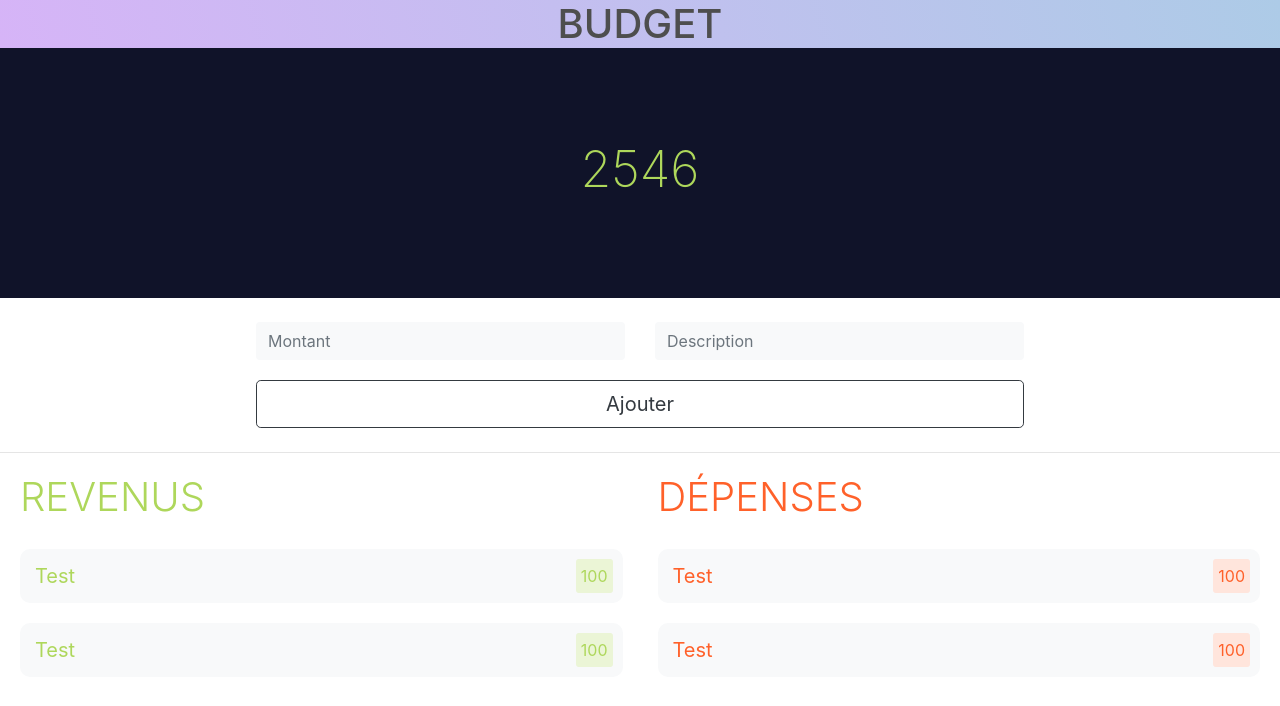
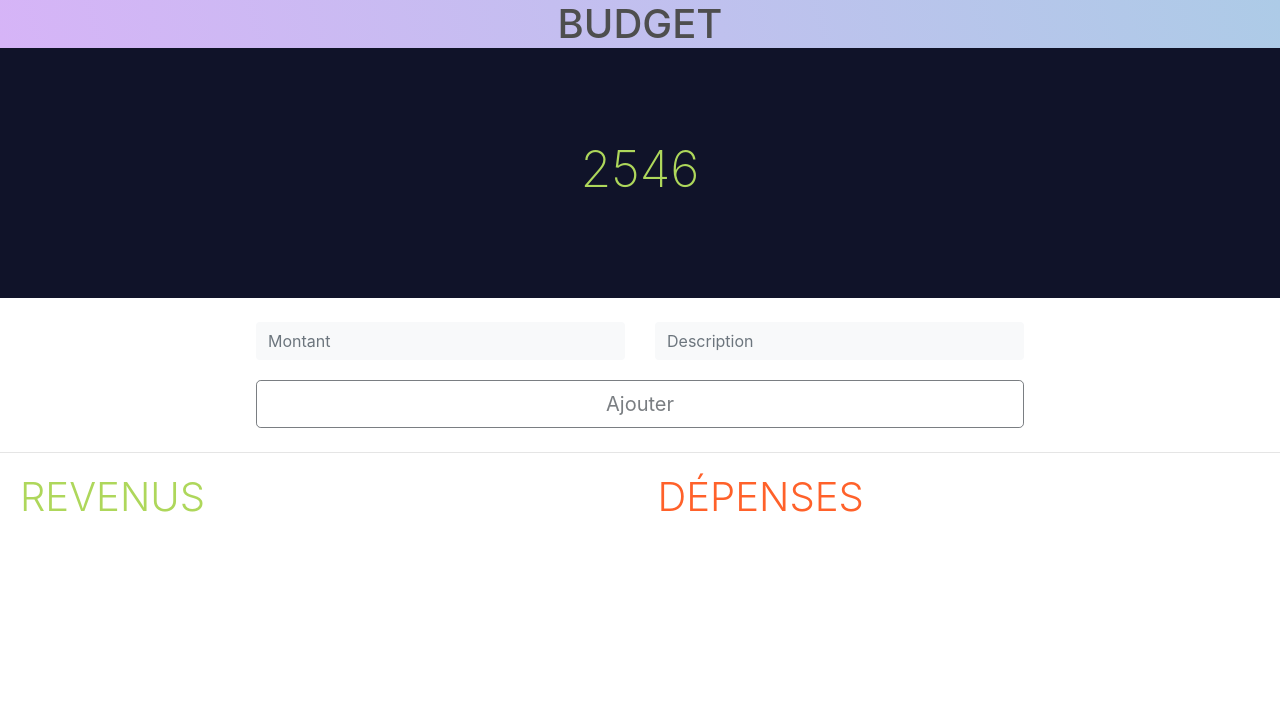
Before and after one commit to philippe-jonathan/budgetCalculator, an Angular app: page / in a window 1280 px wide. Shown: the top 706 px of the page. Built offline with nearby package versions, Linux system fonts and the light colour scheme.

Commit message:
deleting cards finished

```diff
--- a/src/app/add-item-form/add-item-form.component.html
+++ b/src/app/add-item-form/add-item-form.component.html
@@ -2,15 +2,15 @@
 
     <div class="row">
         <div class="col">
-            <input type="number" class="form-control bg-light border-0" placeholder="Montant">
+            <input type="number" required name="amount" class="form-control bg-light border-0" placeholder="Montant" [ngModel]="item.amount">
         </div>
         <div class="col">
-            <input type="text" class="form-control bg-light border-0" placeholder="Description">
+            <input type="text" required name="description" class="form-control bg-light border-0" placeholder="Description" [ngModel]="item.description">
         </div>
     </div>
 
     <div>
-        <button type="submit" class="btn btn-outline-dark btn-lg btn-block">Ajouter</button>
+        <button type="submit" class="btn btn-outline-dark btn-lg btn-block" [disabled]="!itemForm.valid">Ajouter</button>
     </div>
 
 
--- a/src/app/add-item-form/add-item-form.component.ts
+++ b/src/app/add-item-form/add-item-form.component.ts
@@ -1,5 +1,7 @@
-import { Component, OnInit } from '@angular/core';
+import { Component, OnInit, Input, Output, EventEmitter } from '@angular/core';
 import { NgForm } from '@angular/forms';
+import { BudgetItem } from 'src/shared/models/budget-item.model';
+import { from } from 'rxjs';
 
 @Component({
   selector: 'app-add-item-form',
@@ -8,13 +10,17 @@ import { NgForm } from '@angular/forms';
 })
 export class AddItemFormComponent implements OnInit {
 
+  @Input() item: BudgetItem = new BudgetItem(null, '');
+  @Output() formSubmit: EventEmitter<BudgetItem> = new EventEmitter<BudgetItem>();
+
   constructor() { }
 
   ngOnInit(): void {
   }
 
   onSubmit(form: NgForm) {
-    console.log(form);
+    this.formSubmit.emit(form.value);
+    form.reset();
   }
 
 }
--- a/src/app/budget-item-list/budget-item-card/budget-item-card.component.html
+++ b/src/app/budget-item-list/budget-item-card/budget-item-card.component.html
@@ -1,14 +1,14 @@
 <div class="body">
-    <div class="budget-item" [ngClass]="{ 'income': isIncome, 'expenses': !isIncome }">
+    <div class="budget-item" [ngClass]="{ 'income': item.amount >= 0, 'expenses': item.amount < 0 }">
         <div class="description">
-            <p>Test</p>
+            <p>{{ item.description }}</p>
         </div>
         <div class="amount">
-            <p>100</p>
+            <p>{{ item.amount }}</p>
         </div>
     </div>
 
-    <div class="x-icon-button">
+    <div class="delete-icon-button" (click)="onDeleteCardButton()">
 
     </div>
 </div>
--- a/src/app/budget-item-list/budget-item-card/budget-item-card.component.scss
+++ b/src/app/budget-item-list/budget-item-card/budget-item-card.component.scss
@@ -4,13 +4,13 @@
     position: relative;
 
     &:hover {
-        .x-icon-button {
+        .delete-icon-button {
             opacity: 1;
             transform: scale(1);
         }
     }
 
-    .x-icon-button {
+    .delete-icon-button {
         position: absolute;
         top: -15px;
         right: -17px;
--- a/src/app/budget-item-list/budget-item-card/budget-item-card.component.ts
+++ b/src/app/budget-item-list/budget-item-card/budget-item-card.component.ts
@@ -1,4 +1,5 @@
-import { Component, OnInit, Input } from '@angular/core';
+import { Component, OnInit, Input, Output, EventEmitter } from '@angular/core';
+import { BudgetItem } from 'src/shared/models/budget-item.model';
 
 @Component({
   selector: 'app-budget-item-card',
@@ -7,11 +8,16 @@ import { Component, OnInit, Input } from '@angular/core';
 })
 export class BudgetItemCardComponent implements OnInit {
 
-  @Input() isIncome: Boolean = false;
+  @Input() item: BudgetItem;
+  @Output() deleteCardButton: EventEmitter<any> = new EventEmitter<any>();
 
   constructor() { }
 
   ngOnInit(): void {
   }
 
+  onDeleteCardButton() {
+    this.deleteCardButton.emit();
+  }
+
 }
--- a/src/app/budget-item-list/budget-item-list.component.html
+++ b/src/app/budget-item-list/budget-item-list.component.html
@@ -5,8 +5,12 @@
             <h1>Revenus</h1>
 
             <div class="budget-items">
-                <app-budget-item-card [isIncome]="true"></app-budget-item-card>
-                <app-budget-item-card [isIncome]="true"></app-budget-item-card>
+                <div *ngFor="let item of budgetItems">
+                    <app-budget-item-card
+                    *ngIf="item.amount >= 0"
+                    [item]="item"
+                    (deleteCardButton)="onDelete(item)"></app-budget-item-card>
+                </div>
             </div>
 
         </div>
@@ -15,8 +19,9 @@
             <h1>Dépenses</h1>
 
             <div class="budget-items">
-                <app-budget-item-card [isIncome]="false"></app-budget-item-card>
-                <app-budget-item-card [isIncome]="false"></app-budget-item-card>
+                <div *ngFor="let item of budgetItems">
+                    <app-budget-item-card *ngIf="item.amount < 0" [item]="item" (deleteCardButton)="onDelete(item)"></app-budget-item-card>
+                </div>
             </div>
 
         </div>
--- a/src/app/budget-item-list/budget-item-list.component.ts
+++ b/src/app/budget-item-list/budget-item-list.component.ts
@@ -1,4 +1,5 @@
-import { Component, OnInit } from '@angular/core';
+import { Component, OnInit, Input, Output, EventEmitter } from '@angular/core';
+import { BudgetItem } from 'src/shared/models/budget-item.model';
 
 @Component({
   selector: 'app-budget-item-list',
@@ -7,9 +8,16 @@ import { Component, OnInit } from '@angular/core';
 })
 export class BudgetItemListComponent implements OnInit {
 
+  @Input() budgetItems: BudgetItem[];
+  @Output() delete: EventEmitter<BudgetItem> = new EventEmitter<BudgetItem>();
+
   constructor() { }
 
   ngOnInit(): void {
   }
 
+  onDelete(item: BudgetItem) {
+    this.delete.emit(item);
+  }
+
 }
--- a/src/app/main-page/main-page.component.html
+++ b/src/app/main-page/main-page.component.html
@@ -8,10 +8,10 @@
 
 <section class="add-item-section">
     <div class="add-item-container">
-        <app-add-item-form class="add-item-form"></app-add-item-form>
+        <app-add-item-form class="add-item-form" (formSubmit)="addItem($event)"></app-add-item-form>
     </div>
 </section>
 
 <hr class="line">
 
-<app-budget-item-list></app-budget-item-list>
+<app-budget-item-list [budgetItems]="budgetItems" (delete)="deleteItem($event)"></app-budget-item-list>
--- a/src/app/main-page/main-page.component.ts
+++ b/src/app/main-page/main-page.component.ts
@@ -1,4 +1,5 @@
 import { Component, OnInit } from '@angular/core';
+import { BudgetItem } from 'src/shared/models/budget-item.model';
 
 @Component({
   selector: 'app-main-page',
@@ -7,9 +8,20 @@ import { Component, OnInit } from '@angular/core';
 })
 export class MainPageComponent implements OnInit {
 
+  budgetItems: BudgetItem[] = new Array<BudgetItem>();
+
   constructor() { }
 
   ngOnInit(): void {
   }
 
+  addItem(newItem: BudgetItem) {
+    this.budgetItems.push(newItem);
+  }
+
+  deleteItem(item: BudgetItem) {
+    let index = this.budgetItems.indexOf(item);
+    this.budgetItems.splice(index, 1);
+  }
+
 }
--- /dev/null
+++ b/src/shared/models/budget-item.model.ts
@@ -0,0 +1,5 @@
+export class BudgetItem {
+
+    constructor(public amount: number, public description: string) { }
+
+}
```
